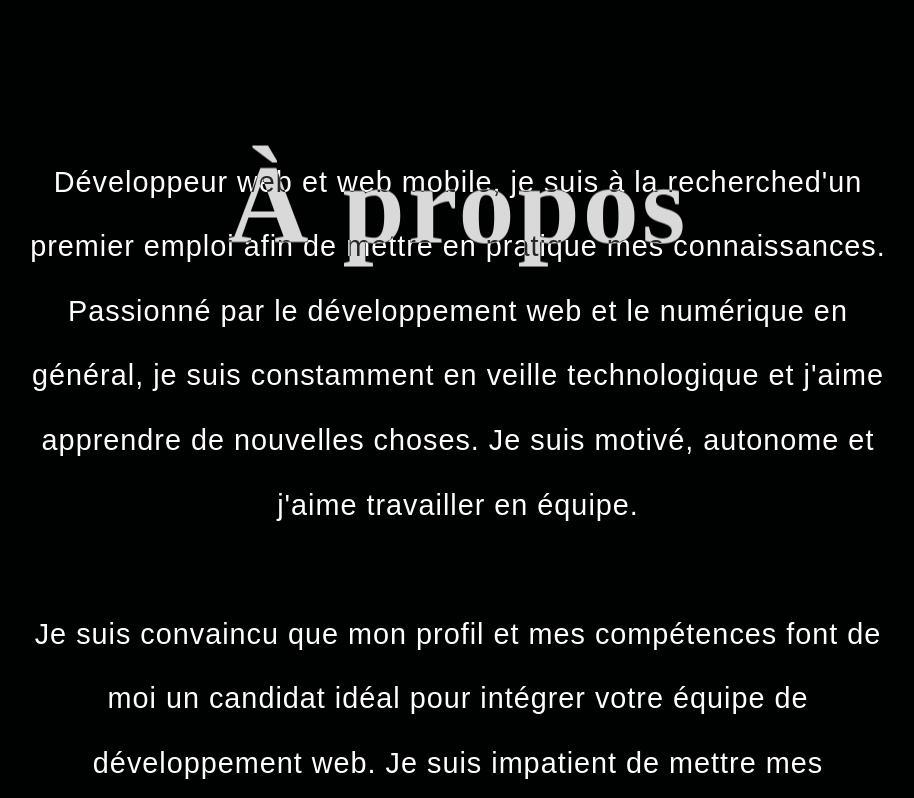
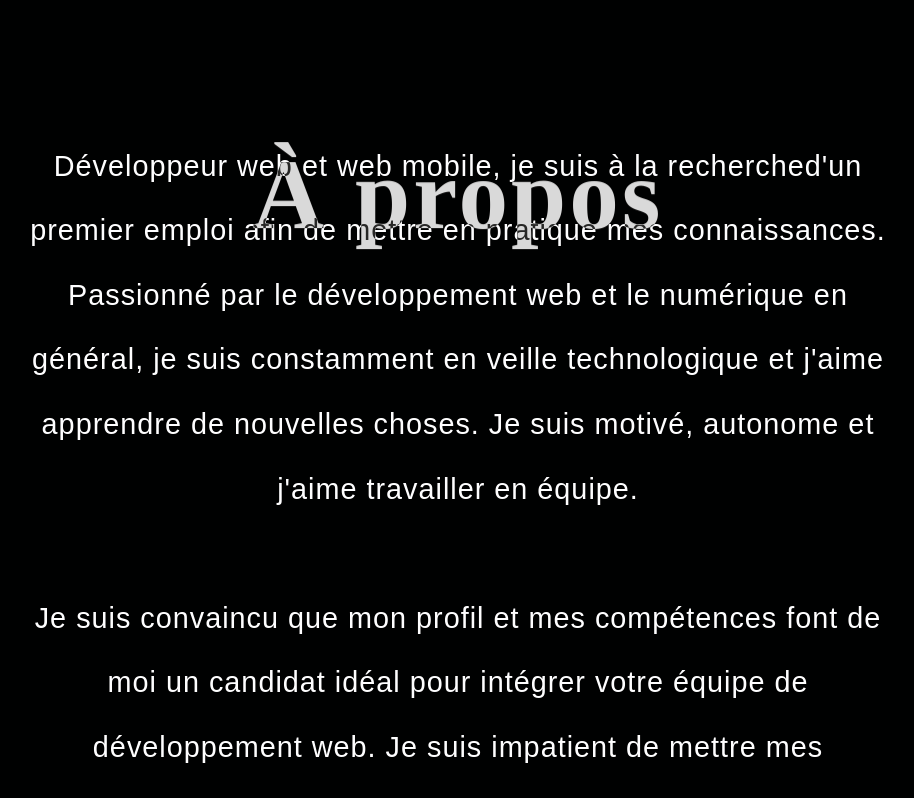
Before and after one commit to Sami433/PFJSCRIPT, a plain HTML site: page index.html in a window 1280 px wide. Shown: the part 1580-2378 px from the top of the page, without its empty margins (182-1096 px from the left). Drawn offline with Linux system fonts and the light colour scheme; a web font is replaced by a local one.

Commit message:
Update style.css

```diff
--- a/assets/styles/style.css
+++ b/assets/styles/style.css
@@ -41,7 +41,7 @@ body {
   transform: none;
 }
 h2 {
-  font-size: calc(3rem + 5vw);
+  font-size: calc(3rem + 4vw);
   text-align: center;
   color: rgb(217, 217, 217);
   font-family:BlinkGaston_PERSONAL_USE_ONLY;
```
